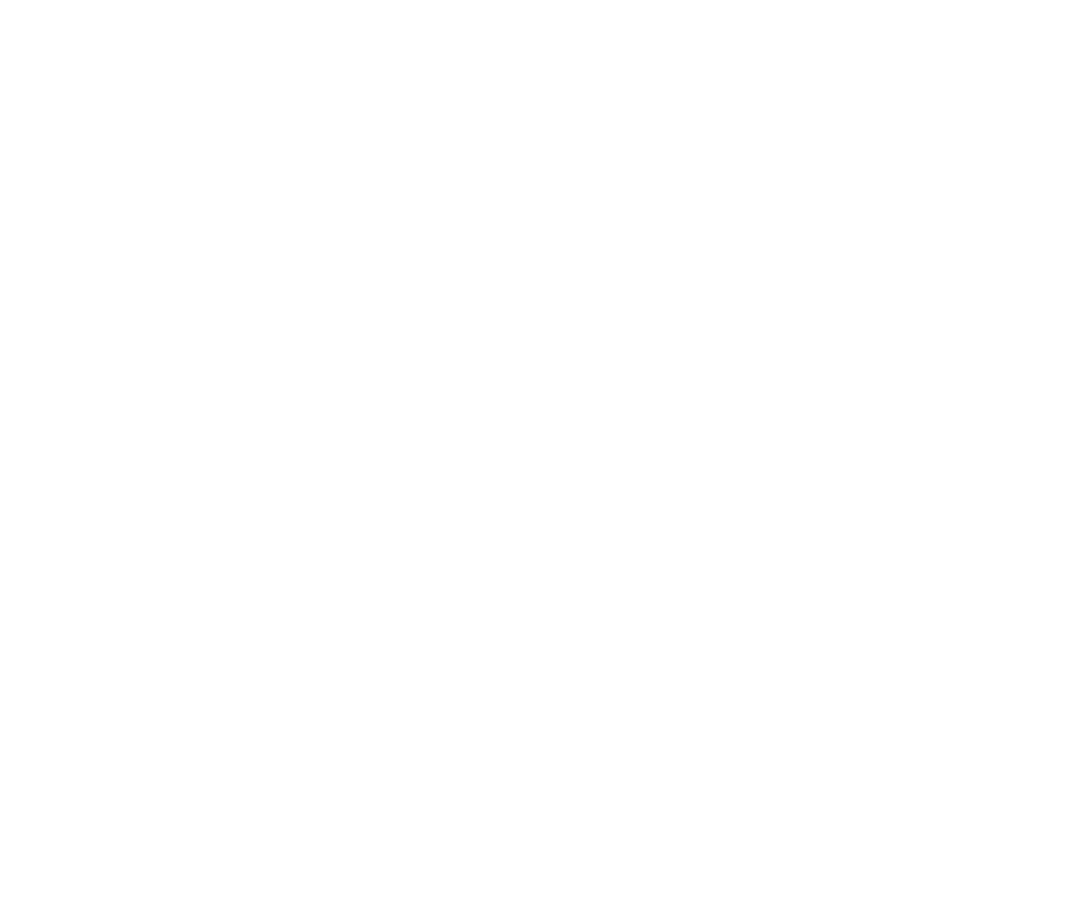
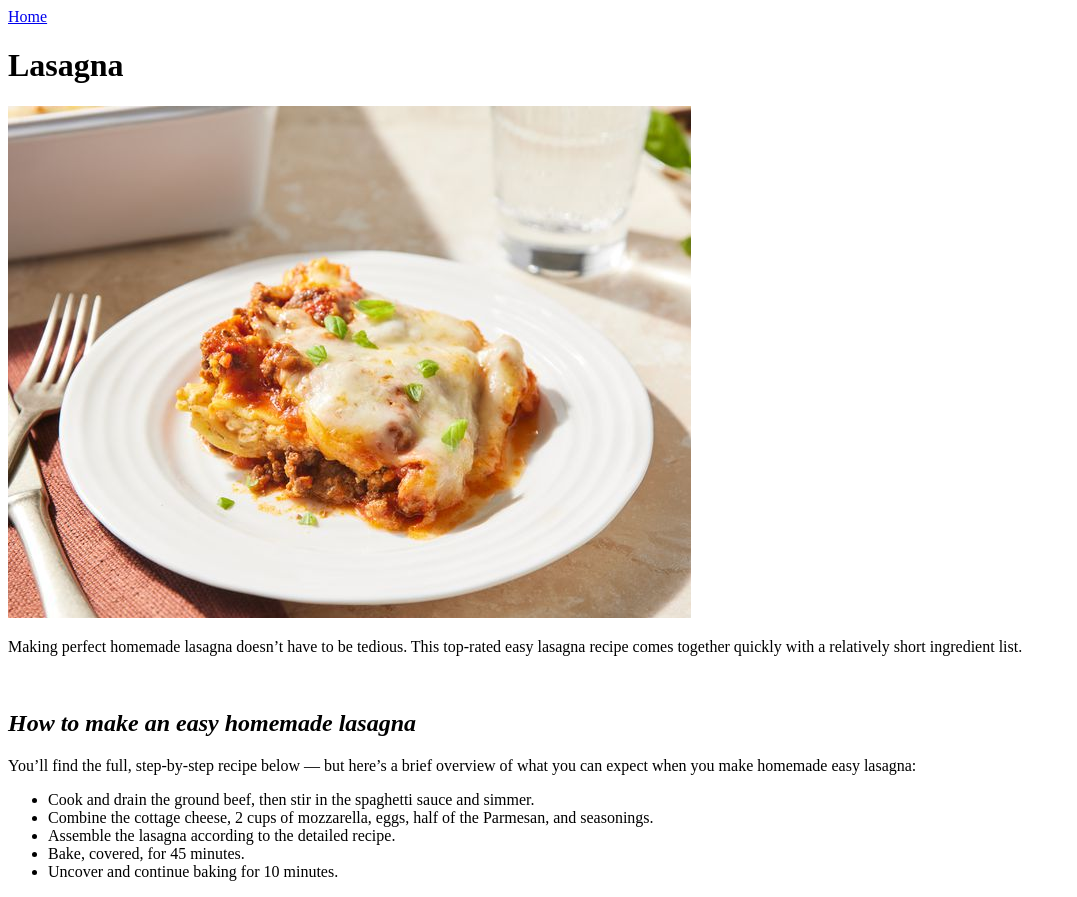
Before and after one commit to v4lkyrr/odin-recipe, a plain HTML site: page recipes/lasagna.html in a window 1280 px wide. Shown: the whole page, without its empty margins (0-1077 px from the left). Before the commit the page ends 800 px from the top, so only its background shows below. Drawn offline with Linux system fonts and the light colour scheme.

Commit message:
Worked on lasagna.html, added html files for 3 more recipes, add backlinks of them on the homepage

```diff
--- a/recipes/lasagna.html
+++ b/recipes/lasagna.html
@@ -3,9 +3,26 @@
 <head>
     <meta charset="UTF-8">
     <meta name="viewport" content="width=device-width, initial-scale=1.0">
-    <title>Document</title>
+    <title>Lasagna Recipe</title>
 </head>
 <body>
-
+    <a href="/index.html">Home</a>
+    <h1>Lasagna</h1>
+    <div>
+        <img src="/images/lasagna.jpg" alt="A picture of a well made lasagna">
+        <p>
+            Making perfect homemade lasagna doesn’t have to be tedious. This top-rated easy lasagna recipe comes together quickly with a relatively short ingredient list.
+        </p>
+        <br>
+        <h2><em>How to make an easy homemade lasagna</em></h2>
+        <p>You’ll find the full, step-by-step recipe below — but here’s a brief overview of what you can expect when you make homemade easy lasagna: </p>
+        <ul>
+            <li>Cook and drain the ground beef, then stir in the spaghetti sauce and simmer. </li>
+            <li>Combine the cottage cheese, 2 cups of mozzarella, eggs, half of the Parmesan, and seasonings.</li>
+            <li>Assemble the lasagna according to the detailed recipe.</li>
+            <li>Bake, covered, for 45 minutes. </li>
+            <li>Uncover and continue baking for 10 minutes. </li>
+        </ul>
+    </div>
 </body>
 </html>
```
Also changed, not shown: index.html (+6 -0 lines), recipes/cheeseburger.html (added, +11 -0 lines), recipes/clubsandwich.html (added, +11 -0 lines), recipes/roastedduck.html (added, +11 -0 lines), images/lasagna.jpg (added).
